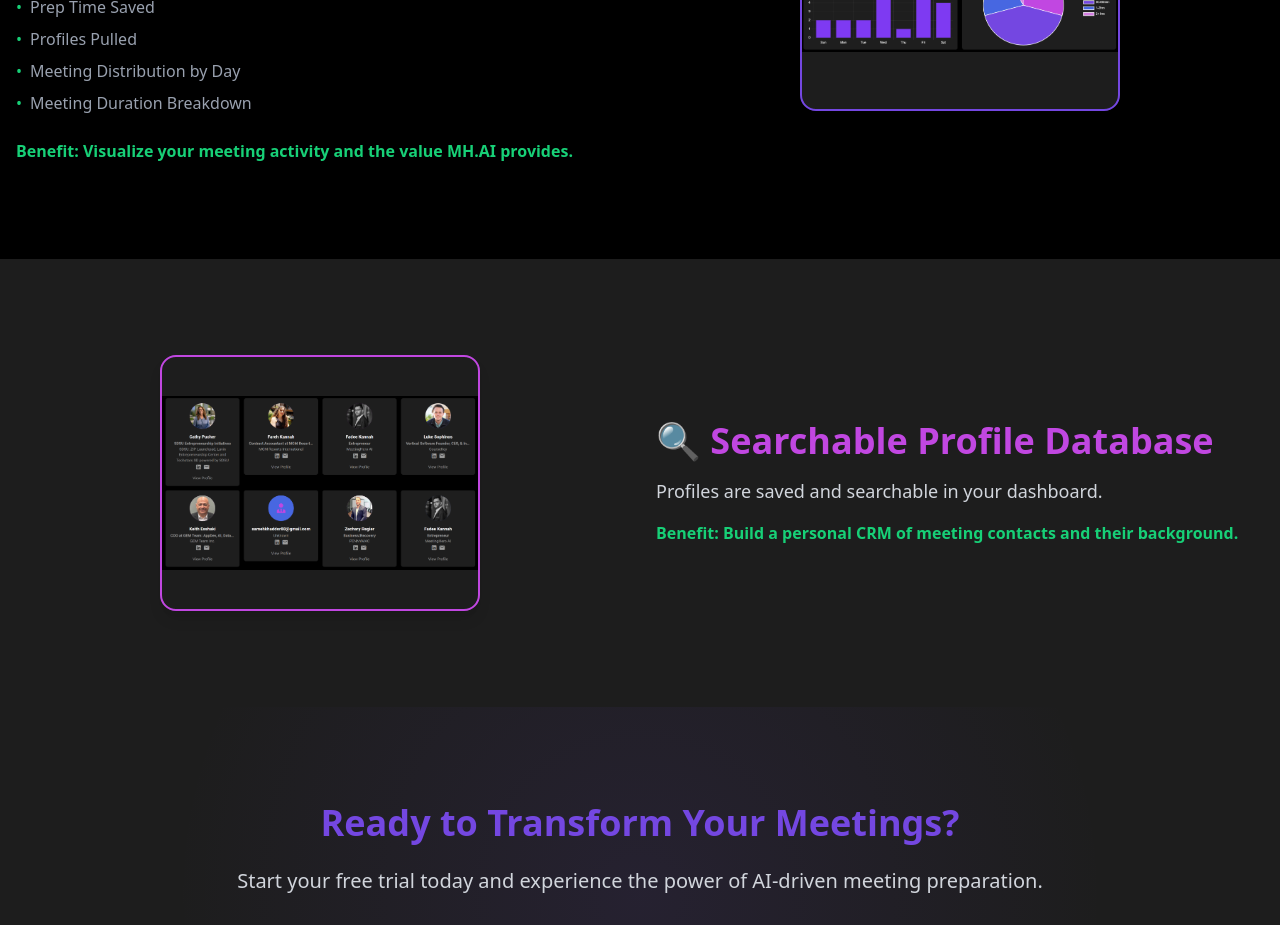
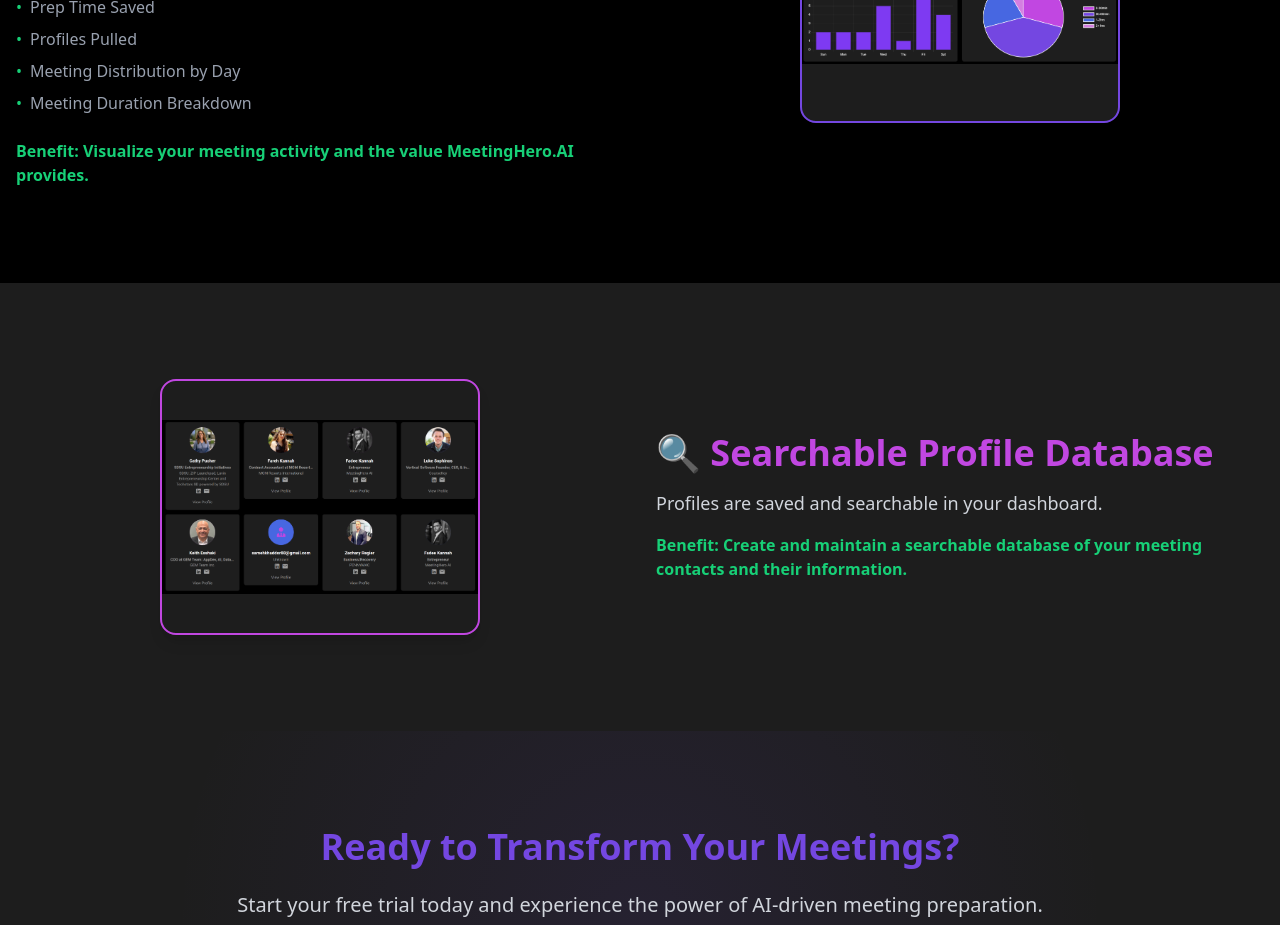
Before and after one commit to fadeenk/meetinghero.ai, a SvelteKit app: page /features in a window 1280 px wide. Shown: the part 3560-4485 px from the top of the page. Built offline with nearby package versions, Linux system fonts and the light colour scheme.

Commit message:
Updates copy for features page
Refines the copy on the features page to improve clarity and user understanding.

- Updates the company name in the analytics section to "MeetingHero.AI".
- Improves the description of the contact profiles feature to highlight the database aspect.

```diff
--- a/src/routes/features/+page.svelte
+++ b/src/routes/features/+page.svelte
@@ -98,7 +98,7 @@
 				'Meeting Distribution by Day',
 				'Meeting Duration Breakdown'
 			],
-			benefit: 'Visualize your meeting activity and the value MH.AI provides.',
+			benefit: 'Visualize your meeting activity and the value MeetingHero.AI provides.',
 			reverse: false
 		},
 		{
@@ -108,7 +108,8 @@
 			color: 'var(--color-secondary)',
 			description: 'Profiles are saved and searchable in your dashboard.',
 			features: [],
-			benefit: 'Build a personal CRM of meeting contacts and their background.',
+			benefit:
+				'Create and maintain a searchable database of your meeting contacts and their information.',
 			reverse: true
 		}
 	];
```
